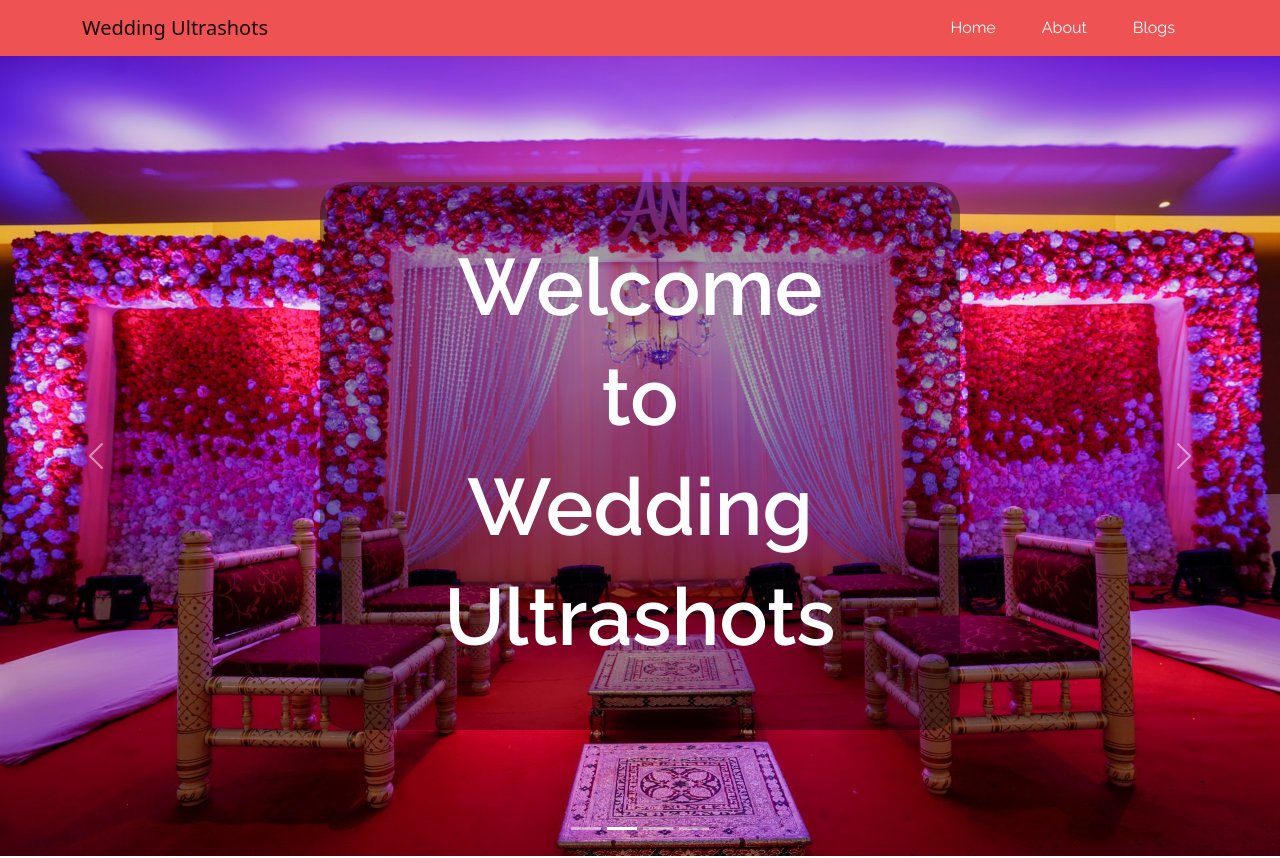
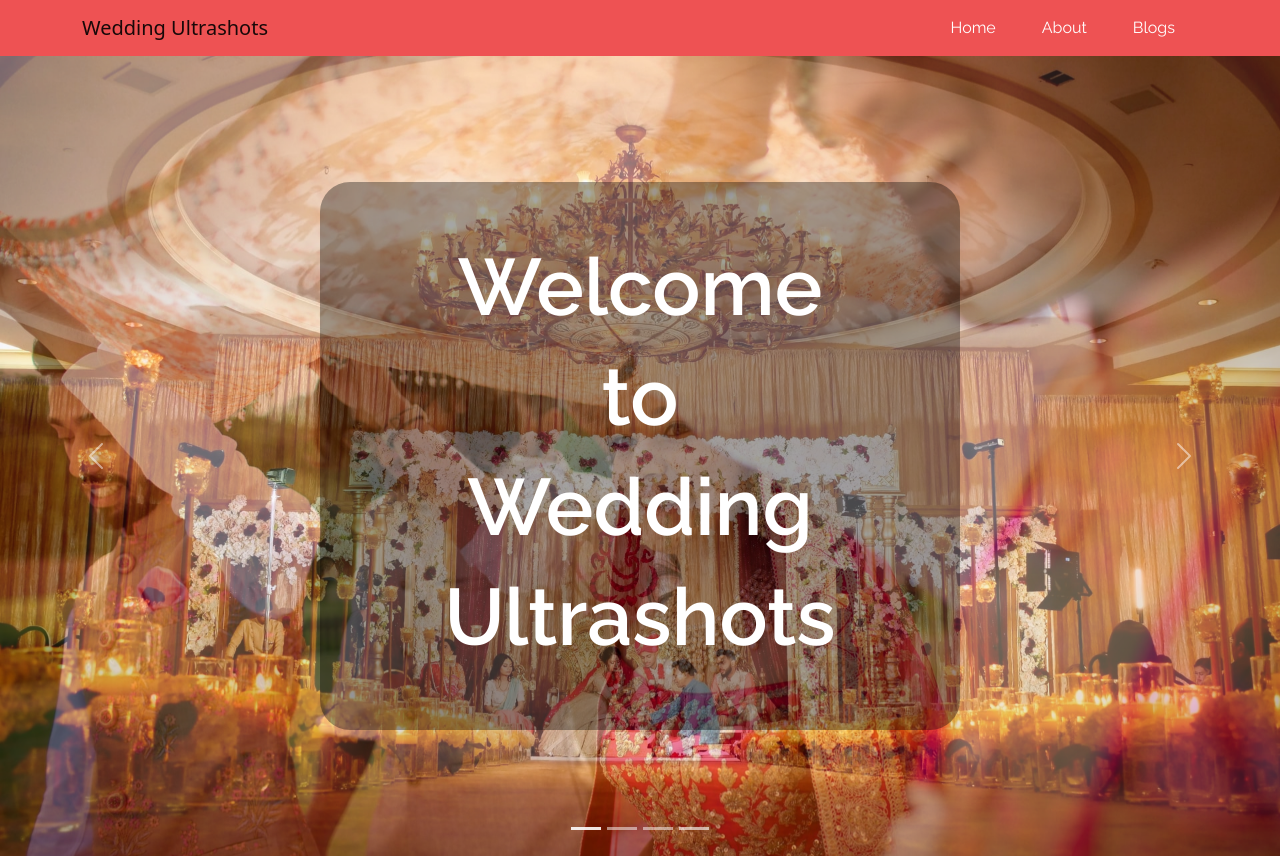
Before and after one commit to devmhimran/wedding-ultra-shots-client, a React (Create React App) app in the folder wedding-ultra-shots/: page / in a window 1280 px wide. Shown: the top 858 px of the page. Built offline with nearby package versions, Linux system fonts and the light colour scheme.

Commit message:
Update Banner

```diff
--- a/wedding-ultra-shots/src/component/Banner/Banner.js
+++ b/wedding-ultra-shots/src/component/Banner/Banner.js
@@ -20,29 +20,29 @@ const Banner = () => {
                     <h1>Welcome to <br /> Wedding <br /> Ultrashots</h1>
                 </div>
             </div>
-            <Carousel activeIndex={index} onSelect={handleSelect}>
-                <Carousel.Item>
+            <Carousel activeIndex={index} onSelect={handleSelect}  fade>
+                <Carousel.Item interval={900}>
                     <img
                         className="d-block w-100 banner__img"
                         src={Banner1}
                         alt="First slide"
                     />
                 </Carousel.Item>
-                <Carousel.Item>
+                <Carousel.Item  interval={900}>
                     <img
                         className="d-block w-100 banner__img"
                         src={Banner2}
                         alt="First slide"
                     />
                 </Carousel.Item>
-                <Carousel.Item>
+                <Carousel.Item  interval={900}>
                     <img
                         className="d-block w-100 banner__img"
                         src={Banner3}
                         alt="First slide"
                     />
                 </Carousel.Item>
-                <Carousel.Item>
+                <Carousel.Item  interval={900}>
                     <img
                         className="d-block w-100 banner__img"
                         src={Banner4}
```
